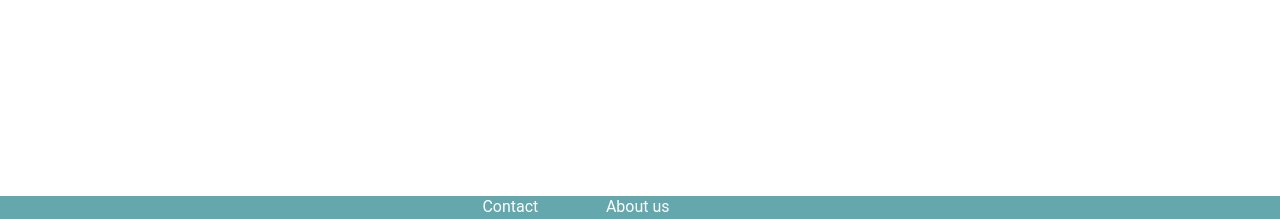
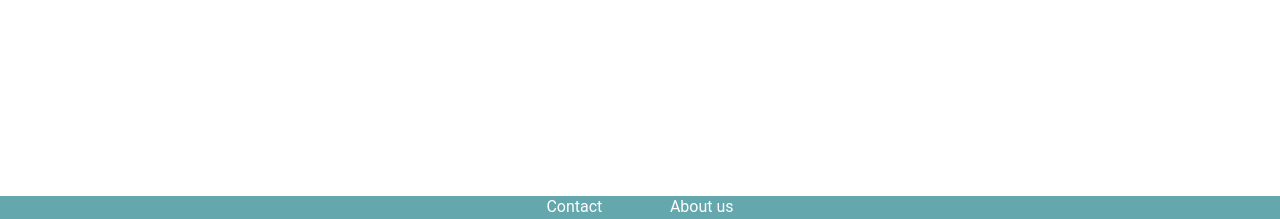
Before and after one commit to cecilia-andersson/SIDES-Web-App-LIMS, a PHP site: page / in a window 1280 px wide. Shown: the part 581-800 px from the top of the page. Run offline with PHP 8.4, Linux system fonts and the light colour scheme.

Commit message:
change in footer

```diff
--- a/stylesheet/styles.css
+++ b/stylesheet/styles.css
@@ -112,14 +112,14 @@ input[type=button], input[type=submit], input[type=reset] {
 
 footer{
     font-size: 0.9rem;
-    text-align: center;
     background-color:#64a7ac;
     position:fixed;
     bottom: 0;
+    width: 100vw;
+    margin-left: -10%;
     text-align: center;
-    width: 110%;
-    margin-left: -20%;
 }
+
 footer a{
     color: #ffffff;
     cursor: pointer;
```
Also changed, not shown: 1 other file.
